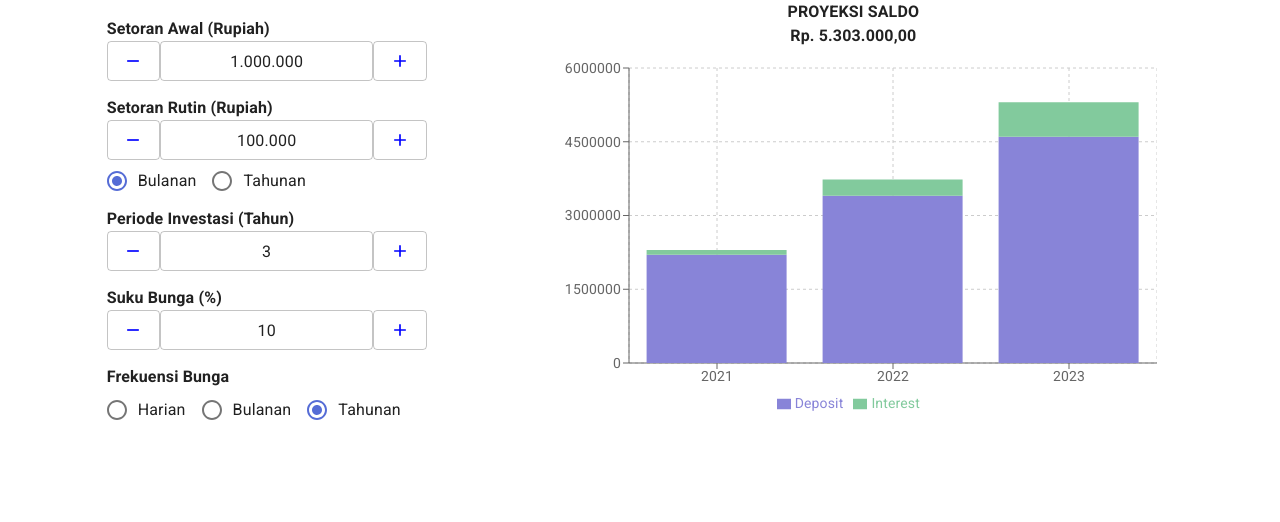
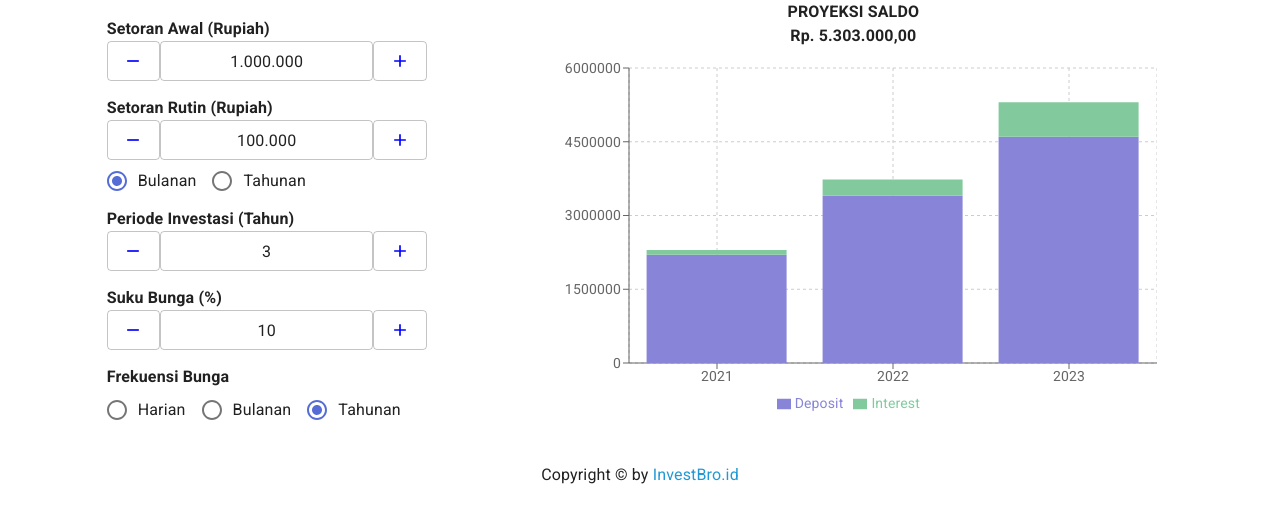
Before and after one commit to ajiyudhanto/saving-goal-calc, a Next.js app: page / in a window 1280 px wide. Shown: the top 522 px of the page. Built offline with nearby package versions, Linux system fonts and the light colour scheme.

Commit message:
adding copyright

```diff
--- a/pages/index.js
+++ b/pages/index.js
@@ -1,5 +1,6 @@
 import { useState, useEffect } from 'react'
 import Head from 'next/head'
+import Link from 'next/link'
 import { Grid, Typography, TextField, Button, ButtonGroup, RadioGroup, Radio, FormControl, FormControlLabel, Hidden } from '@material-ui/core'
 import AddIcon from '@material-ui/icons/Add';
 import RemoveIcon from '@material-ui/icons/Remove';
@@ -452,6 +453,9 @@ export default function Home() {
             </ResponsiveContainer>
           </Grid>
         </Grid>
+        <Grid xs={10} sm={10} item container justify='center' style={{ marginTop: '15px' }} >
+          <Typography>Copyright © by <span style={{ color: '#2099d4' }}><Link href='https://investbro.id/'>InvestBro.id</Link></span></Typography>
+        </Grid>
       </Grid>
     </div>
   )
```
